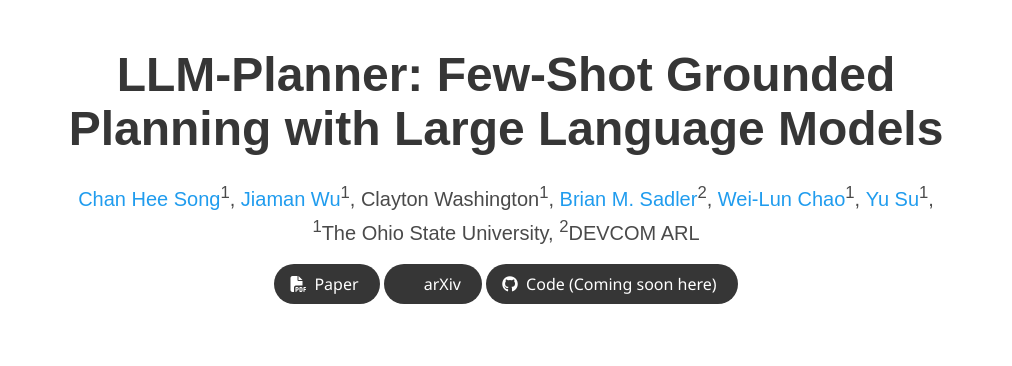
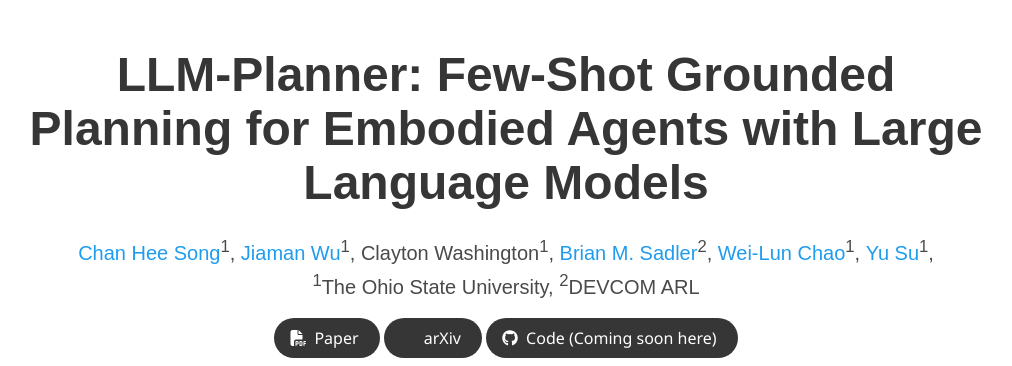
Before and after one commit to dki-lab/LLM-Planner, a plain HTML site: page index.html in a window 1280 px wide. Shown: the top 366 px of the page, without its empty margins (134-1146 px from the left). Drawn offline with nearby package versions, Linux system fonts and the light colour scheme; some icons are missing; a web font is replaced by a local one.

Commit message:
Update index.html

```diff
--- a/index.html
+++ b/index.html
@@ -33,7 +33,7 @@
     <div class="container is-max-desktop">
       <div class="columns is-centered">
         <div class="column has-text-centered">
-          <h1 class="title is-1 publication-title">LLM-Planner: Few-Shot Grounded Planning with Large Language Models</h1>
+          <h1 class="title is-1 publication-title">LLM-Planner: Few-Shot Grounded Planning for Embodied Agents with Large Language Models</h1>
           <div class="is-size-5 publication-authors">
             <span class="author-block">
               <a href="https://chanh.ee/">Chan Hee Song</a><sup>1</sup>,</span>
```
